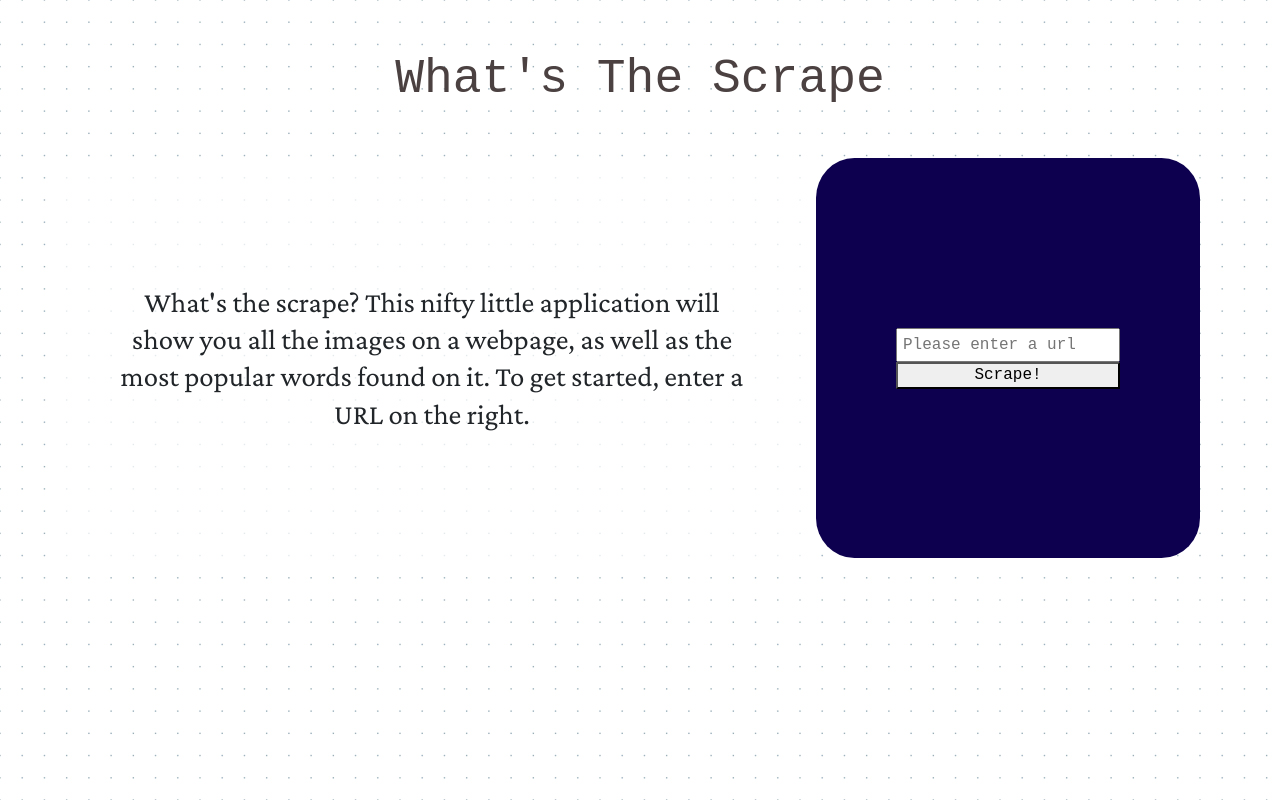
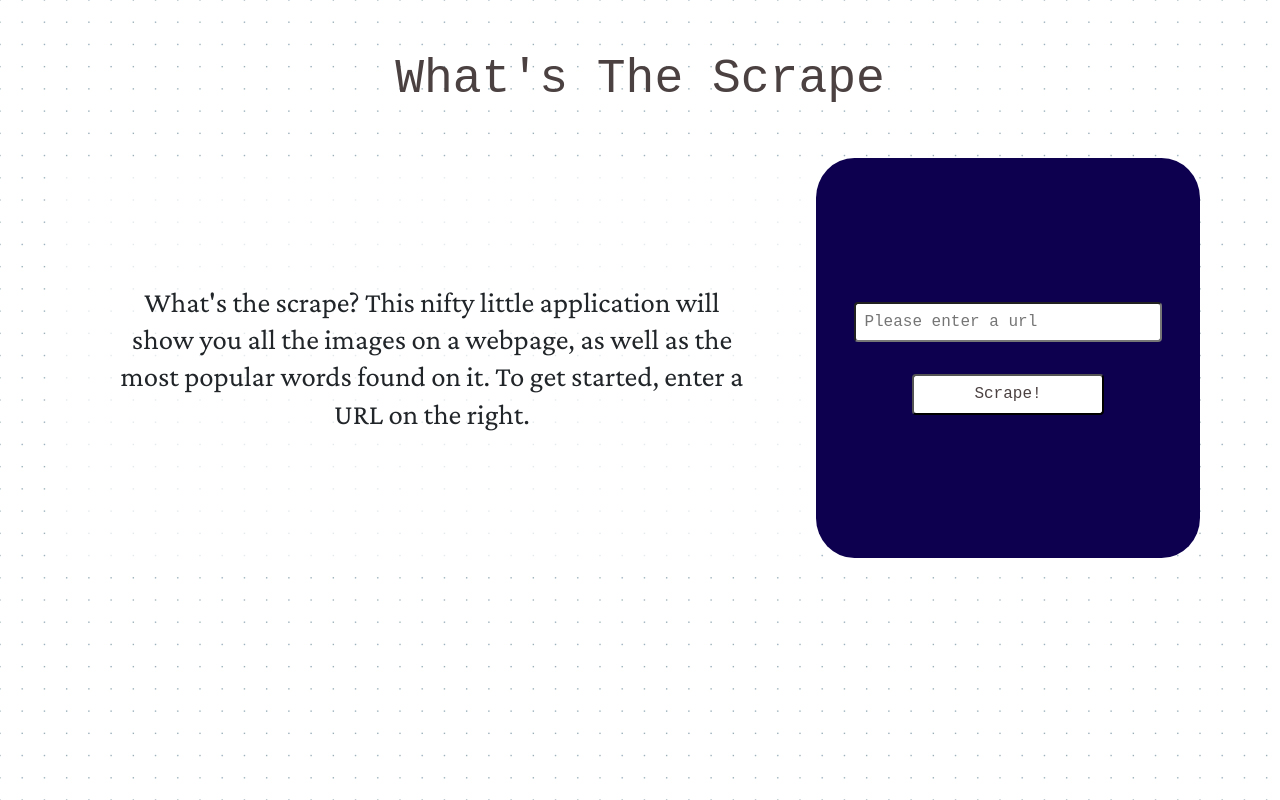
Before and after one commit to dlousa92/whatsthescrape, a React (Create React App) app: page / in a window 1280 px wide. Built offline with nearby package versions, Linux system fonts and the light colour scheme; a web font is replaced by a local one.

Commit message:
style input and button

```diff
--- a/src/components/Form/form.scss
+++ b/src/components/Form/form.scss
@@ -31,10 +31,33 @@
     form {
       display: flex;
       flex-direction: column;
+      align-items: center;
       font-family: $accent-font;
+      flex-basis: 100%;
 
       .input {
-        padding: .3rem;
+        padding: .5rem;
+        border-radius: 4px;
+        margin-bottom: 2rem;
+        width: 80%;
+
+        &:focus {
+          border: 3px solid $primary-accent-color;
+        }
+      }
+
+      .submitbutton {
+        padding: .5rem;
+        border-radius: 4px;
+        width: 50%;
+        color: $primary-accent-color;
+        background-color: $white;
+        -webkit-transition-duration: 0.4s;
+        transition-duration: 0.4s;
+
+        &:hover {
+          box-shadow: 4px 4px 0 0 $translucent-white;
+        }
       }
     }
   }
```
